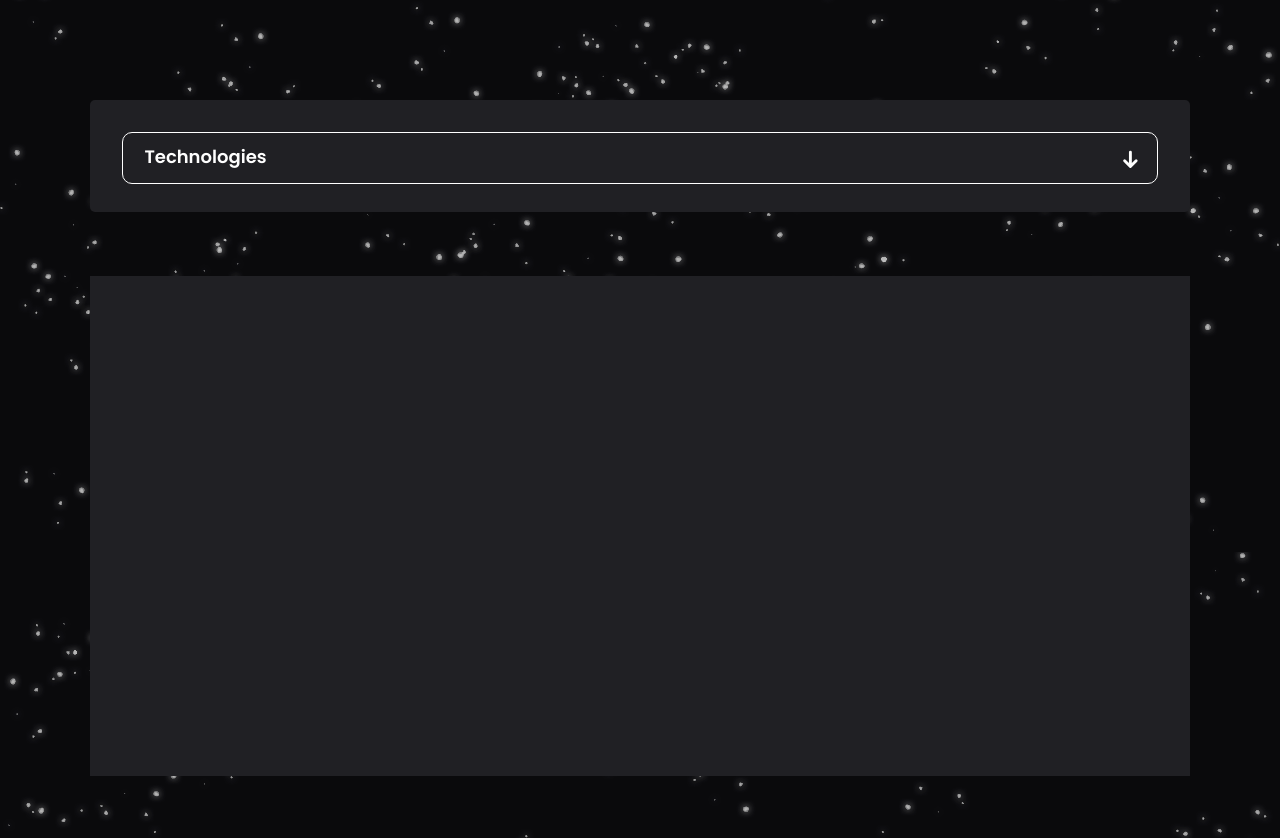
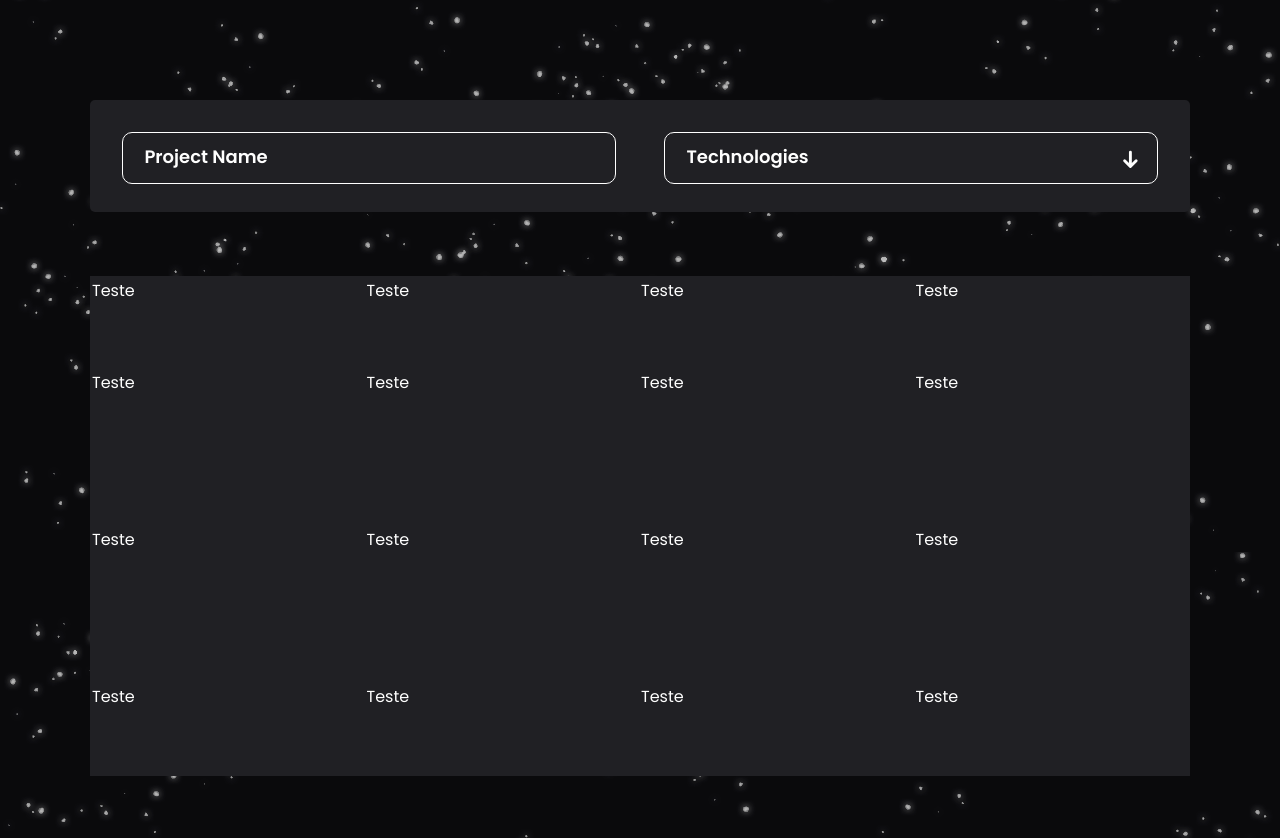
Before and after one commit to ViniciusSantanaL/portfolio-frontend, a React (Vite) app: page / in a window 1280 px wide. Shown: the part 2282-3120 px from the top of the page. Built offline with nearby package versions, Linux system fonts and the light colour scheme.

Commit message:
fix: correct input filter

```diff
--- a/src/components/Input/index.tsx
+++ b/src/components/Input/index.tsx
@@ -13,7 +13,7 @@ interface InputProps {
   label: string;
   inputProps?: InputHTMLAttributes<HTMLInputElement>;
   inputButtonProps?: ButtonHTMLAttributes<HTMLButtonElement>;
-  motionProps: HTMLMotionProps<"div">;
+  motionProps?: HTMLMotionProps<"div">;
   onBlur?: () => void;
   onFocus?: () => void;
   handleClickIcon?: () => void;
--- a/src/components/Select/index.tsx
+++ b/src/components/Select/index.tsx
@@ -16,7 +16,10 @@ export function Select({ label, items, handleSelectItem }: SelectProps) {
 
   const inputRef = useRef<InputHandle>(null);
 
-  const itemFiltered = items.filter((item) => !selectInput || item.label.includes(selectInput));
+  const itemFiltered = items.filter(
+    (item) =>
+      !selectInput || item.label.toLocaleLowerCase().includes(selectInput.toLocaleLowerCase())
+  );
 
   const handleChangeInput = (value: string) => setSelectInput(value);
   const handleSelectOpen = (value: boolean) => setIsOpen(value);
--- a/src/pages/Home/Project/Research/index.tsx
+++ b/src/pages/Home/Project/Research/index.tsx
@@ -24,6 +24,7 @@ export function Research() {
     <div className={styles["research-container"]}>
       <div className={styles["research-content"]}>
         <div className={styles["group-input"]}>
+          <MyInput label="Project Name" />
           <Select
             label="Technologies"
             items={technologies}
--- a/src/pages/Home/Project/Table/index.tsx
+++ b/src/pages/Home/Project/Table/index.tsx
@@ -2,7 +2,34 @@ import styles from "./styles.module.scss";
 export function Table() {
   return (
     <table className={styles["table-container"]}>
-      <tbody></tbody>
+      <thead>
+        <tr>
+          <td>Teste</td>
+          <td>Teste</td>
+          <td>Teste</td>
+          <td>Teste</td>
+        </tr>
+      </thead>
+      <tbody>
+        <tr>
+          <td>Teste</td>
+          <td>Teste</td>
+          <td>Teste</td>
+          <td>Teste</td>
+        </tr>
+        <tr>
+          <td>Teste</td>
+          <td>Teste</td>
+          <td>Teste</td>
+          <td>Teste</td>
+        </tr>
+        <tr>
+          <td>Teste</td>
+          <td>Teste</td>
+          <td>Teste</td>
+          <td>Teste</td>
+        </tr>
+      </tbody>
     </table>
   );
 }
```
